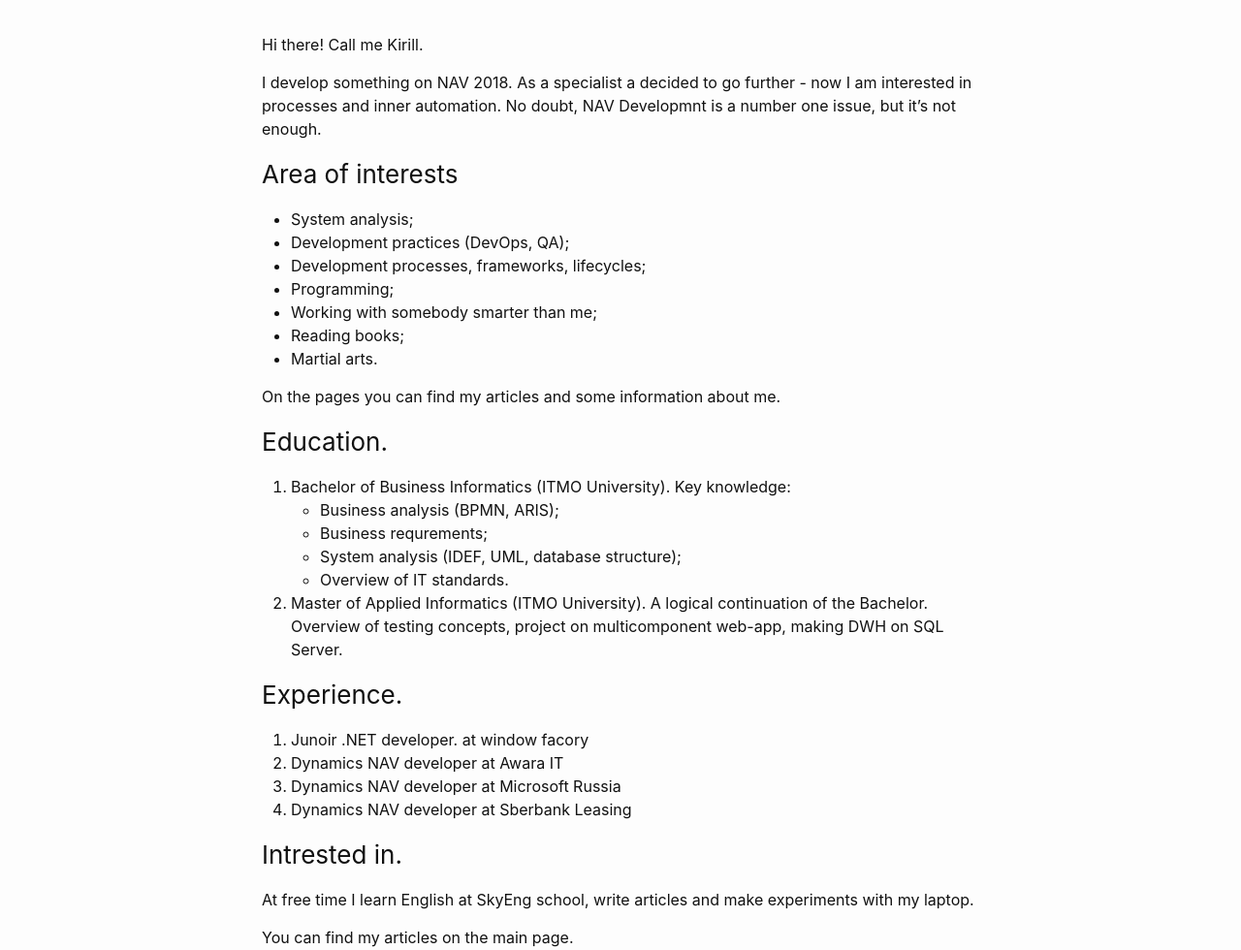
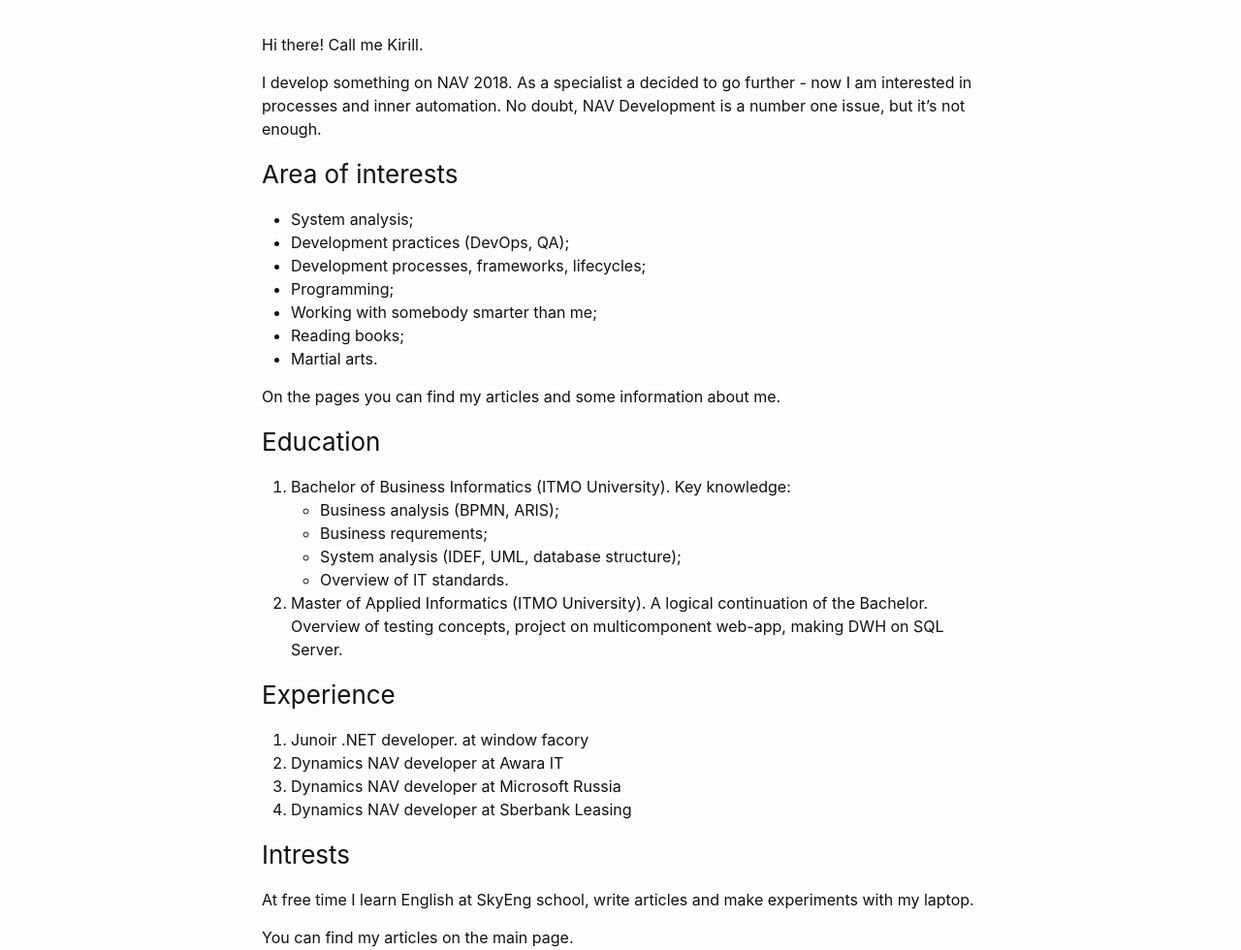
Before and after one commit to KirillCheremisin/KirillCheremisin.github.io, a Jekyll site: the page built from about.md, in a window 1280 px wide. Shown: the part 130-1110 px from the top of the page at 97% size. Built offline with Jekyll 4.4.1, drawn with Linux system fonts in a browser that asks for light colours.

Commit message:
about page - minor changes

```diff
--- a/about.md
+++ b/about.md
@@ -8,7 +8,7 @@ permalink: /about/
 Hi there!
 Call me Kirill.
 
-I develop something on NAV 2018. As a specialist a decided to go further - now I am interested in processes and inner automation. No doubt, NAV Developmnt is a number one issue, but it's not enough.
+I develop something on NAV 2018. As a specialist a decided to go further - now I am interested in processes and inner automation. No doubt, NAV Development is a number one issue, but it's not enough.
 
 <h3>Area of interests</h3>
 - System analysis;
@@ -21,7 +21,7 @@ I develop something on NAV 2018. As a specialist a decided to go further - now I
 
 On the pages you can find my articles and some information about me.
 
-<h3>Education.</h3>
+<h3>Education</h3>
 1. Bachelor of Business Informatics (ITMO University).
 Key knowledge:
 - Business analysis (BPMN, ARIS);
@@ -32,13 +32,13 @@ Key knowledge:
 2. Master of Applied Informatics (ITMO University).
 A logical continuation of the Bachelor. Overview of testing concepts, project on multicomponent web-app, making DWH on SQL Server.
 
-<h3>Experience.</h3>
+<h3>Experience</h3>
 1. Junoir .NET developer. at window facory
 2. Dynamics NAV developer at Awara IT
 3. Dynamics NAV developer at Microsoft Russia
 4. Dynamics NAV developer at Sberbank Leasing
 
-<h3>Intrested in.</h3>
+<h3>Intrests</h3>
 At free time I learn English at SkyEng school, write articles and make experiments with my laptop.
 
 
```
